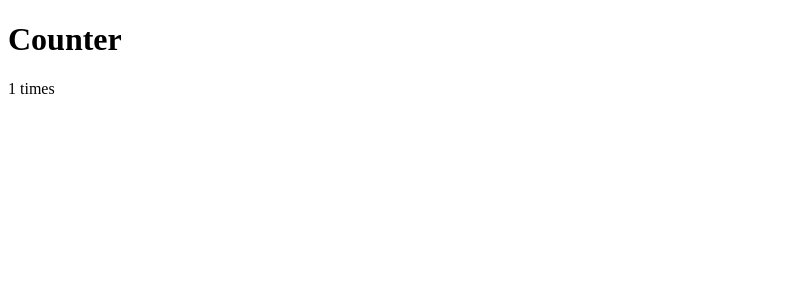
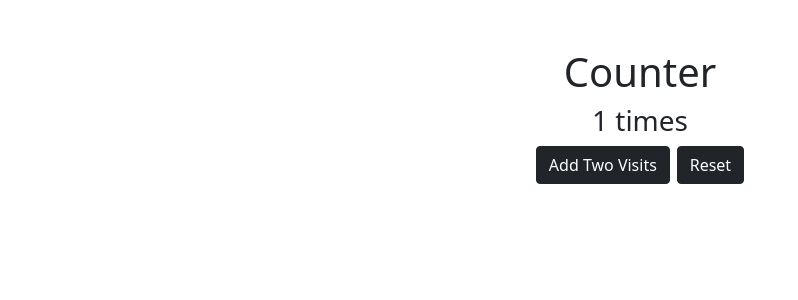
Before and after one commit to Nardos-L/counter, a Flask app: page / in a window 1280 px wide. Shown: the top 300 px of the page, without its empty margins (0-798 px from the left). Run offline with Flask 2, Linux system fonts and the light colour scheme.

Commit message:
css commit

```diff
--- a/server.py
+++ b/server.py
@@ -3,16 +3,25 @@ app = Flask(__name__)
 app.secret_key = "Can't see my file" # set a secret key for security purposes
 
 @app.route('/')
+@app.route('/times')
 def user():
+    print(request.url_rule)
     if 'count' not in session:
         session['count'] = 0
-    session['count']+=1
+    if '/times' == request.path:
+        session['count']+=1
+        return redirect('/')
+    elif '/' == request.path:
+        session['count']+=1
     return render_template('index.html')
+@app.route('/clear')
+def clear():
+    session.clear()
+    return redirect('/')
 
-@app.route('/visits)')
-def num_user():
 
-    return redirect('/')
+
+
 
 if __name__=="__main__":   # Ensure this file is being run directly and not from a different module
     app.run(debug=True)    # Run the app in debug mode.
--- a/templates/index.html
+++ b/templates/index.html
@@ -4,12 +4,20 @@
     <meta charset="UTF-8">
     <meta http-equiv="X-UA-Compatible" content="IE=edge">
     <meta name="viewport" content="width=device-width, initial-scale=1.0">
+    <link rel="stylesheet" type="text/css" href="{{ url_for('static', filename='my_style.css') }}">
+    <link href="https://cdn.jsdelivr.net/npm/bootstrap@5.0.0/dist/css/bootstrap.min.css" rel="stylesheet" integrity="sha384-wEmeIV1mKuiNpC+IOBjI7aAzPcEZeedi5yW5f2yOq55WWLwNGmvvx4Um1vskeMj0" crossorigin="anonymous">
     <title>Counter</title>
 </head>
 <body>
-
-    <h1>Counter</h1>
-    <p>{{session['count'] }}  times</p>
-
+    <div class="mx-auto text-center col-6" style="width: 500px;">
+        <div class="m-10" >
+            <h1 class="head mt-5">Counter</h1>
+            <h3 class="mx-auto text-center" >{{session['count'] }}  times</h3>
+        </div>
+        <div class="d-flex mx-auto justify-content-between col-5">
+            <a class="btn btn-dark position-relative " href="/times">Add Two Visits</a>
+            <a class="btn btn-dark position-relative" href="/clear">Reset</a>
+        </div>
+    </div>
 </body>
 </html>
```
